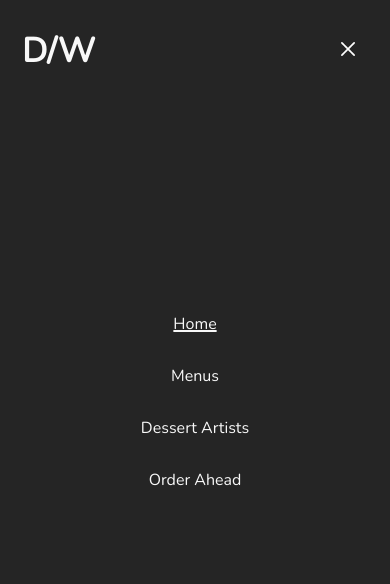
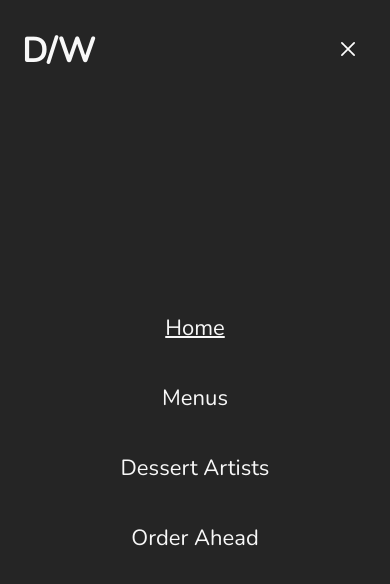
Before and after one commit to kyleh919/DessertWorld, a website: page pages/mobile-menus/index-mobile-menu.html in a window 390 px wide. Drawn offline with nearby package versions, Linux system fonts and the light colour scheme.

Commit message:
Increases font size for mobile menu link text

```diff
--- a/styles/pages/mobile-menu.css
+++ b/styles/pages/mobile-menu.css
@@ -15,13 +15,12 @@ header {
 
 .mobile-menu-nav-section > nav > ul > li {
   list-style: none;
-  margin: 30px;
+  margin: 40px;
 }
 
 .mobile-menu-nav-items > a {
   color: var(--font-color-light);
   text-decoration: none;
-  font-size: var(--font-size-nav-items);
 }
 
 .current-page > a {
--- a/styles/styles.css
+++ b/styles/styles.css
@@ -75,7 +75,8 @@ h2 {
   font-size: var(--font-size-header-2);
 }
 
-h3 {
+h3,
+.mobile-menu-nav-items > a {
   font-size: var(--font-size-header-3);
 }
 
```
